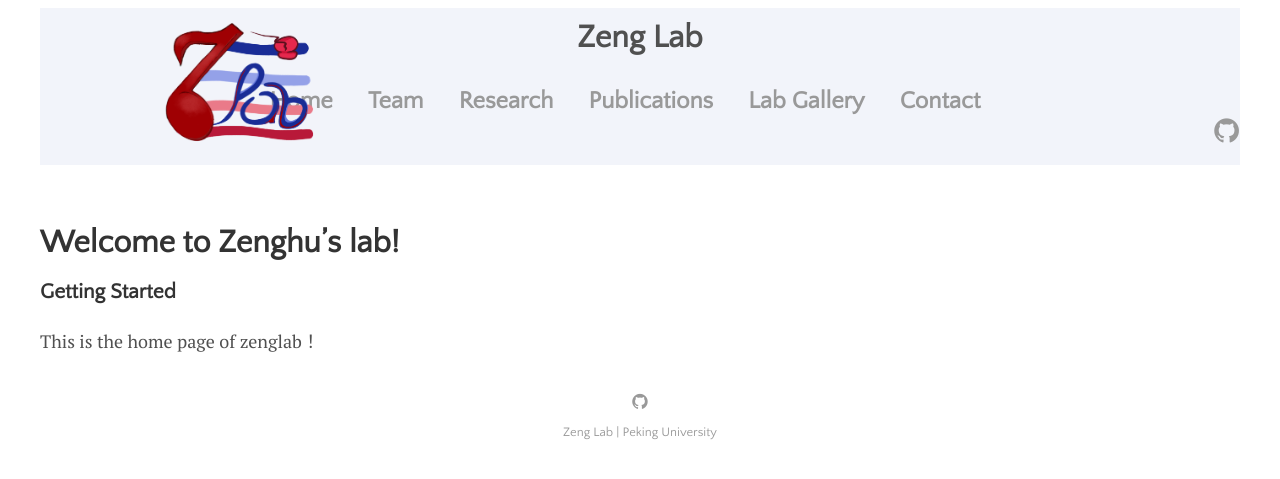
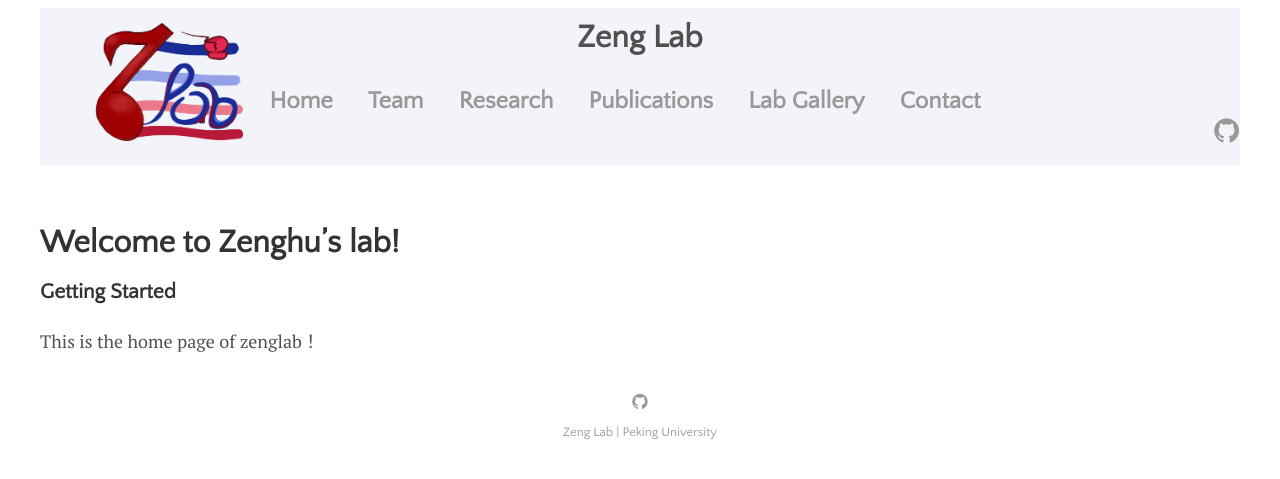
Before and after one commit to ZenghuPKU/zenghupku.github.io, a Jekyll site: the page built from menu/about.md, in a window 1280 px wide. Shown: the top 479 px of the page. Built offline with Jekyll 4.4.1, drawn with Linux system fonts in a browser that asks for light colours.

Commit message:
Update _default.scss

```diff
--- a/_sass/_default.scss
+++ b/_sass/_default.scss
@@ -39,7 +39,7 @@
 
 .header-logo {
   position: absolute;
-  left: 100px; /* 通过 left 属性调整 logo 的位置，往右移动 */
+  left: 30px; /* 通过 left 属性调整 logo 的位置，往右移动 */
 }
 
 .header-logo img {
```
